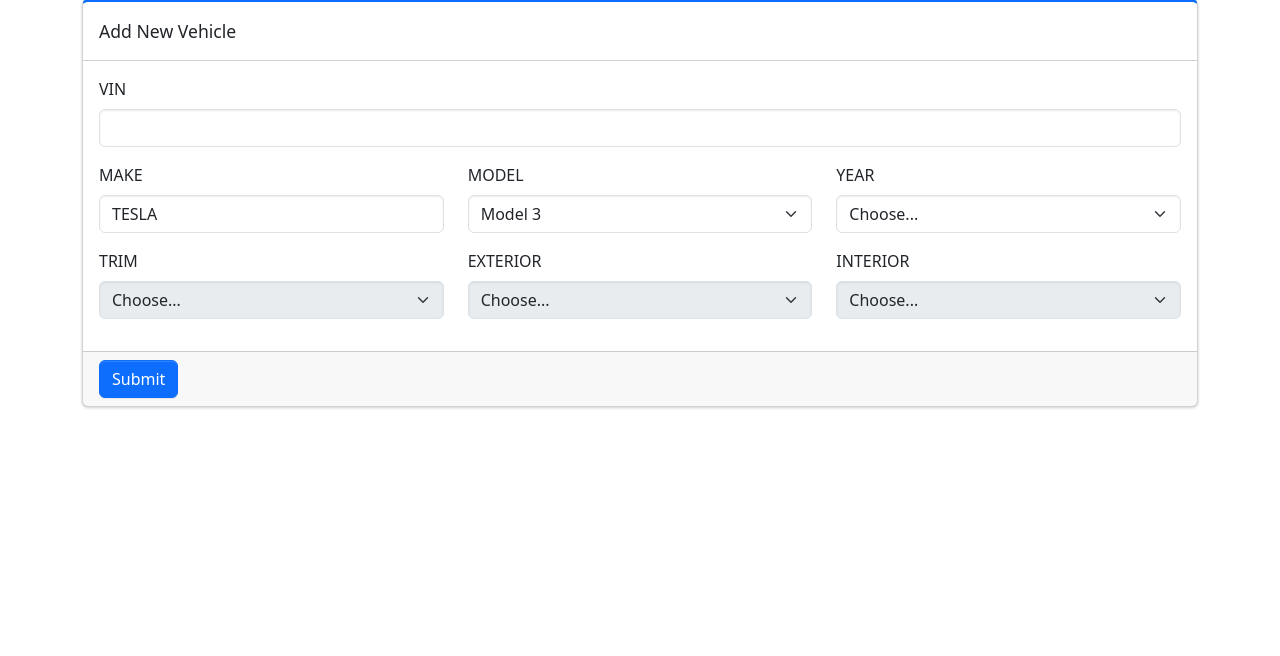
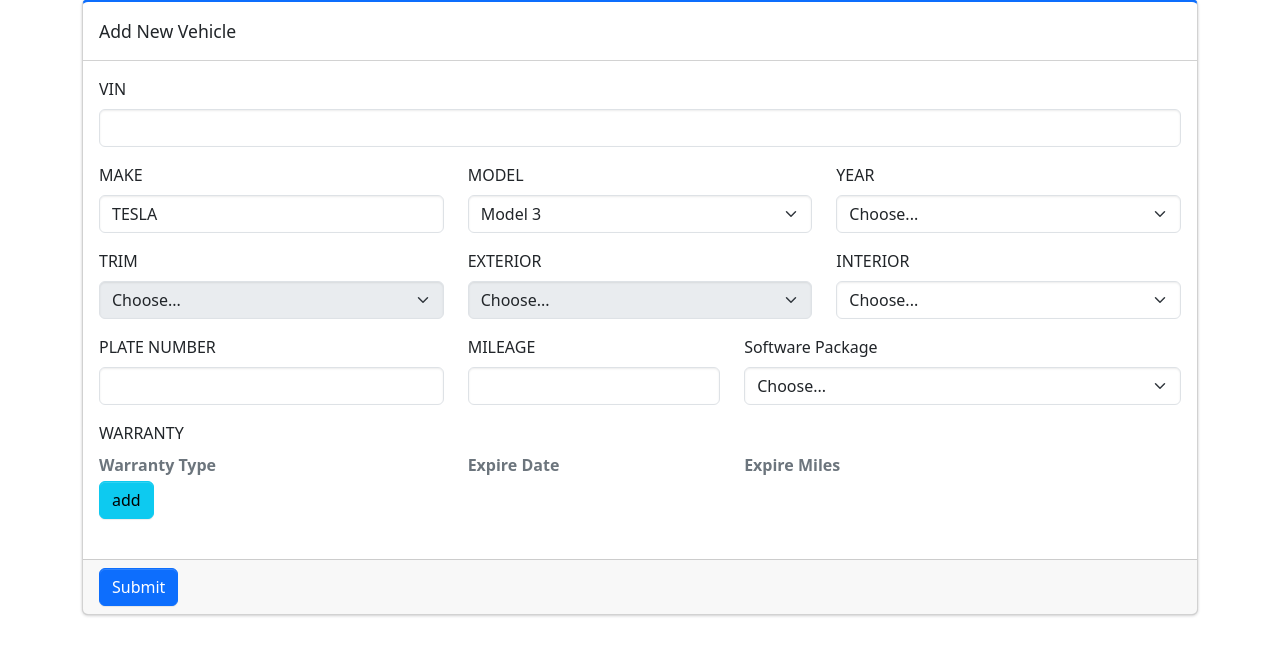
Before and after one commit to sawolsamsip/mongoori, a Flask app: template Ride/templates/form_vehicle.html in a window 1280 px wide. Shown: the part 82-738 px from the top of the page. Run offline with Flask 3, Linux system fonts and the light colour scheme; the template is opened without the code that fills it, so the values that code supplies are empty.

Commit message:
modify form_vehicle.html and upload.js for additinoal options

```diff
--- a/Ride/static/upload.js
+++ b/Ride/static/upload.js
@@ -2,6 +2,8 @@ document.addEventListener("DOMContentLoaded", function () {
     const yearSelect = document.getElementById("year");
     const modelSelect = document.getElementById("model");
     const trimSelect = document.getElementById("trim");
+
+    const exteriorSelect = document.getElementById("exterior");
 
     const startYear = 2023;
     const endYear = new Date().getFullYear() + 1;
@@ -14,7 +16,7 @@ document.addEventListener("DOMContentLoaded", function () {
         yearSelect.appendChild(option);
     }
 
-    //
+    // get trim
     async function updateTrims() {
         const model = modelSelect.value;
         const year = yearSelect.value;
@@ -44,6 +46,109 @@ document.addEventListener("DOMContentLoaded", function () {
         }
     }
 
+    // get exterior
+    async function updateExterior() {
+        const model = modelSelect.value;
+        const year = yearSelect.value;
+        const trim = trimSelect.value;
+
+        exteriorSelect.innerHTML = '<option selected disabled value="">Choose...</option>';
+        exteriorSelect.disabled = true;
+
+        //
+        if (model && year && trim){
+            try{
+                const res = await fetch(`/admin/get_exteriors?model_name=${encodeURIComponent(model)}&year=${year}&trim=${trim}`);
+                const exteriors = await res.json();
+
+                if (exteriors.length > 0){
+                    exteriors.forEach(t => {
+                        const opt = document.createElement("option");
+                        opt.value = t;
+                        opt.textContent = t;
+                        exteriorSelect.appendChild(opt);
+
+                    });
+                    exteriorSelect.disabled = false;
+                }
+            } catch(err){
+                console.error("Error while loading exteriors: ", err);
+            }
+        }
+    }
+
+    //
+
     modelSelect.addEventListener("change", updateTrims);
     yearSelect.addEventListener("change", updateTrims);
+    trimSelect.addEventListener("change", updateExterior);
+
 });
+
+function addWarranty(){
+    const container = document.getElementById("warranty-container");
+
+    const row = document.createElement("div");
+    row.className = "row g-2 mb-2"
+
+    // Warranty type
+    const col1 = document.createElement("div");
+    col1.className = "col-md-4";
+
+    const select = document.createElement("select");
+    select.name = "warranty_type[]";
+    select.className = "form-select";
+
+    const options = ["", "Basic Vehicle", "Battery", "Drive Unit"];
+    options.forEach(opt => {
+        const option = document.createElement("option");
+        option.value = opt;
+        option.textContent = opt === ""? "Choose...": opt;
+        if (opt === ""){
+            option.disabled = true;
+            option.selected = true;
+        }
+        select.appendChild(option);
+    });
+    col1.appendChild(select);
+
+    // Warranty expire date
+    const col2 = document.createElement("div");
+    col2.className = "col-md-3";
+    const expireDate = document.createElement("input");
+    expireDate.type = "date";
+    expireDate.name = "warranty_expire[]";
+    expireDate.className = "form-control";
+
+    col2.appendChild(expireDate);
+
+    // expire miles
+    const col3 = document.createElement("div");
+    col3.className = "col-md-3";
+    const milesInput = document.createElement("input");
+    milesInput.type = "number";
+    milesInput.name = "warranty_miles[]";
+    milesInput.placeholder = "Miles";
+    milesInput.className = "form-control";
+
+    col3.appendChild(milesInput);
+
+    // delete button
+    const col4 = document.createElement("div");
+    col4.className = "col-md-2 text-center";
+    const delBtn = document.createElement("button");
+    delBtn.type = "button";
+    delBtn.className = "btn btn-danger btn-sm";
+    delBtn.innerHTML = '<i class="fa fa-minus-circle"></i>'
+    delBtn.onclick = () => row.remove();
+    col4.appendChild(delBtn);
+
+
+    //row append
+    row.appendChild(col1);
+    row.appendChild(col2);
+    row.appendChild(col3);
+    row.appendChild(col4);
+
+    container.appendChild(row);
+}
--- a/Ride/templates/form_vehicle.html
+++ b/Ride/templates/form_vehicle.html
@@ -68,13 +68,55 @@ Mongoori - Add Vehicle
 
                     <div class="col-4">
                         <label for="interior" class="form-label">INTERIOR</label>
-                        <select id="interior" name="interior" class="form-select" disabled>
+                        <select id="interior" name="interior" class="form-select">
                             <option selected disabled value="">Choose...</option>
+                            <option value="black">Black</option>
+                            <option value="bnw">Black and White</option>
                         </select>
                     </div>
 
                 </div>
                 <!--Row End-->
+
+                <!--Row Start-->
+                <div class = "row mb-3">
+                    <div class="col-4">
+                        <label for="plate_number" class="form-label">PLATE NUMBER</label>
+                        <input id = "plate_number" name = "plate_number" type = "text" class="form-control" required/>
+                    </div>
+                    <div class="col-3">
+                        <label for="mileage" class="form-label">MILEAGE</label>
+                        <input id = "mileage" name = "mileage" type = "text" class="form-control" required pattern="[0-9]+"/>
+                    </div>
+                    <div class="col-5">
+                        <label for="software" class="form-label">Software Package</label>
+                        <select id="software" name="software" class="form-select">
+                            <option selected disabled value="">Choose...</option>
+                            <option value="autopilot">Autopilot</option>
+                            <option value="EAP">Enhanced Autopilot</option>
+                            <option value="FSD">Full Self-Driving</option>
+                        </select>
+                    </div>
+
+                </div>
+                <!--Row End-->
+
+
+                <div class = "mb-3">
+                    <label for="warranty" class="form-label">WARRANTY</label>
+                    <div class="row fw-bold text-secondary mb-1">
+                        <div class="col-md-4">Warranty Type</div>
+                        <div class="col-md-3">Expire Date</div>
+                        <div class="col-md-3">Expire Miles</div>
+                        <div class="col-md-2"></div>
+                    </div>
+                    <div class="container-fluid p-0" id="warranty-container"></div>
+                    <button type="button" class="btn btn-info mb-2" onclick="addWarranty()">
+                        <i class="fa fa-plus-circle"></i> add
+                    </button>
+
+                </div>
+
 
             </div>
             <!-- Card body end -->
```
